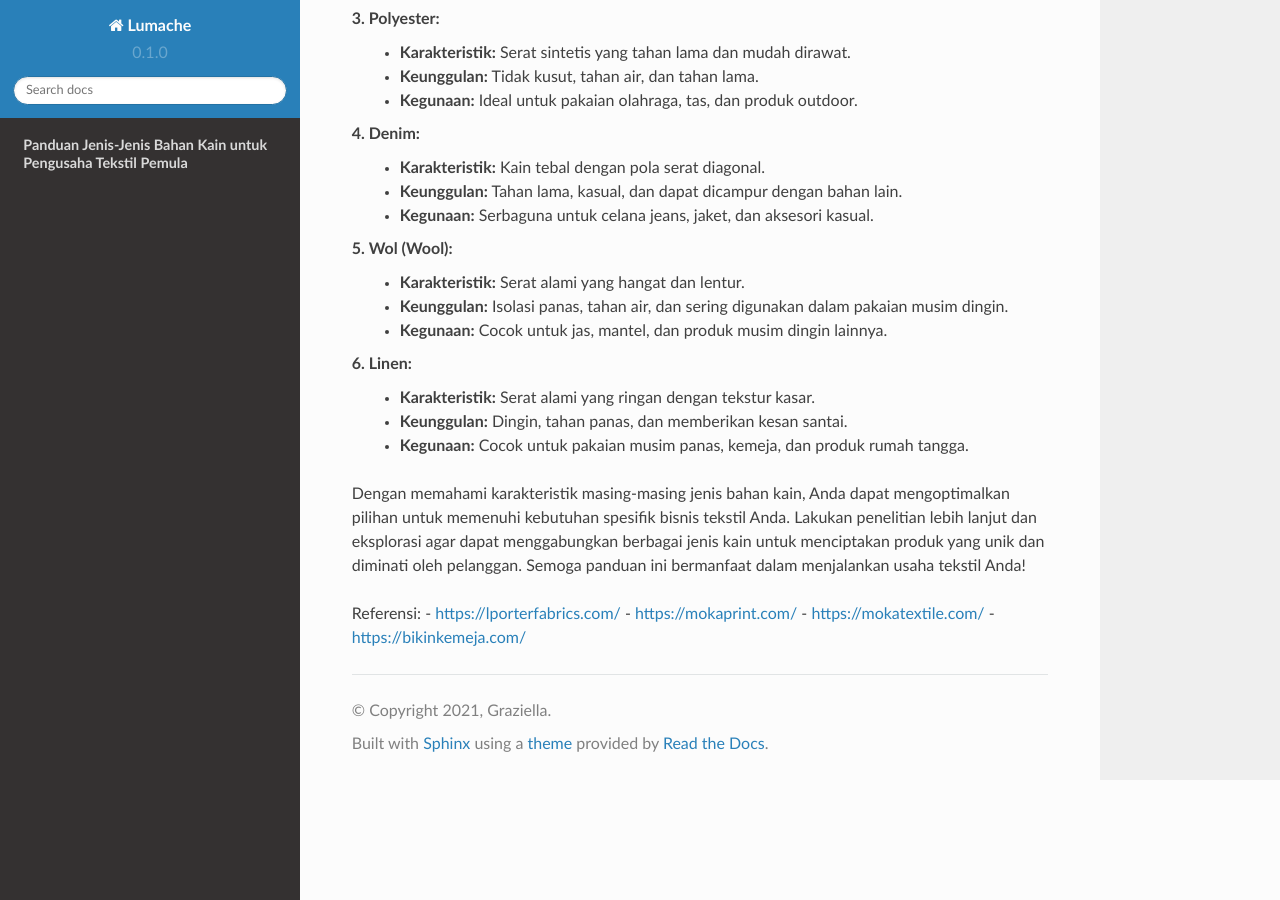
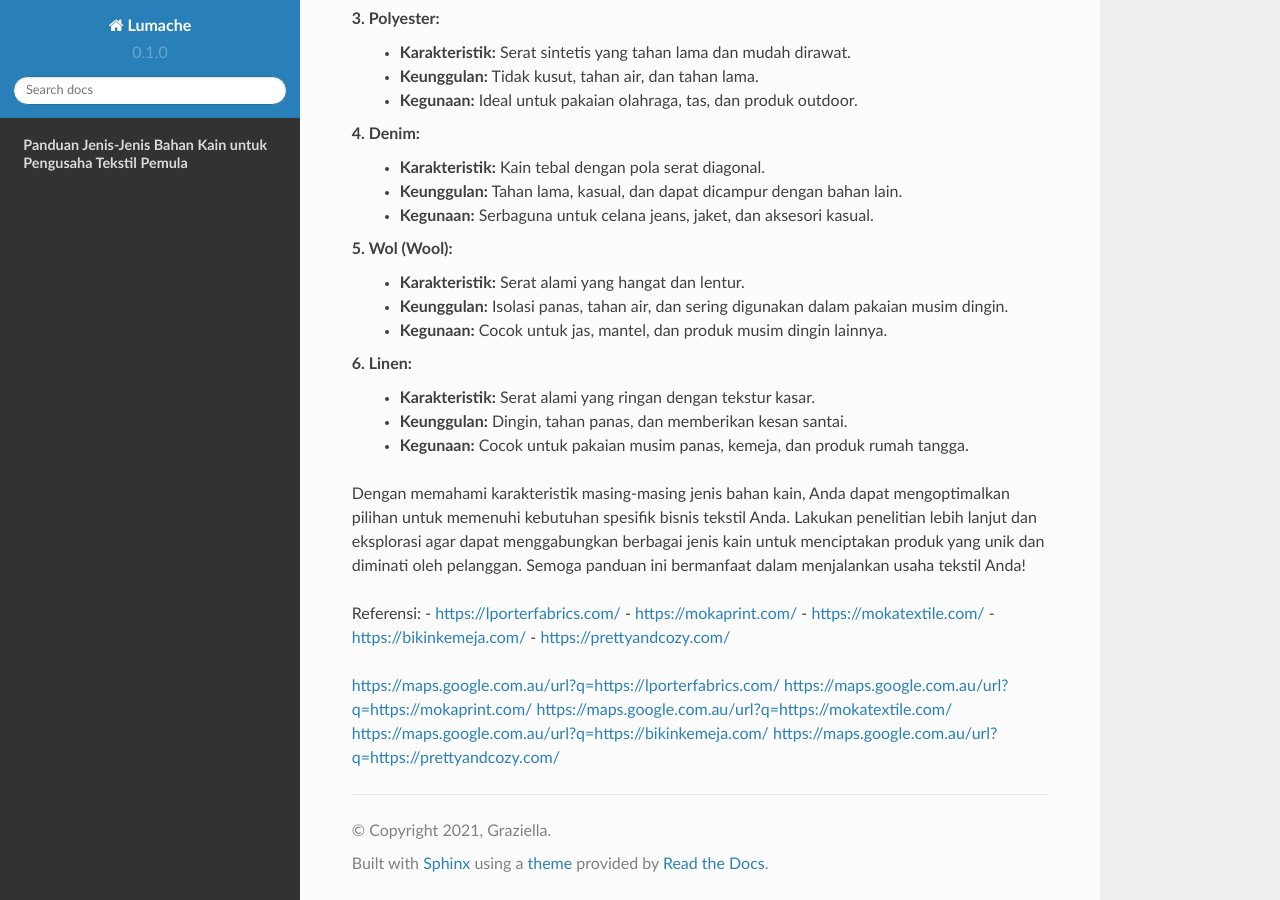
Before and after one commit to MokaTextile/mokaprint, a Sphinx documentation site: the page built from docs/source/index.rst, in a window 1280 px wide and 900 px high, scrolled down 561 px. Built offline with Sphinx 7.4.7 and the Read the Docs theme 2.0.0, drawn with Linux system fonts in a browser that asks for light colours; part of the change alters nothing that is shown.

Commit message:
Update index.rst

```diff
--- a/docs/source/index.rst
+++ b/docs/source/index.rst
@@ -40,3 +40,10 @@ Referensi:
 - https://mokaprint.com/
 - https://mokatextile.com/
 - https://bikinkemeja.com/
+- https://prettyandcozy.com/
+
+https://maps.google.com.au/url?q=https://lporterfabrics.com/
+https://maps.google.com.au/url?q=https://mokaprint.com/
+https://maps.google.com.au/url?q=https://mokatextile.com/
+https://maps.google.com.au/url?q=https://bikinkemeja.com/
+https://maps.google.com.au/url?q=https://prettyandcozy.com/
```
